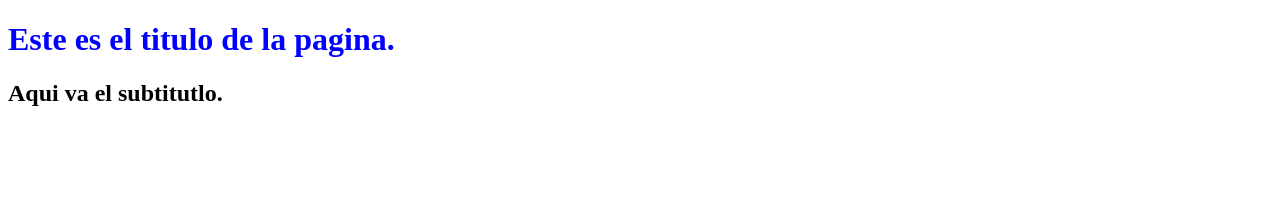
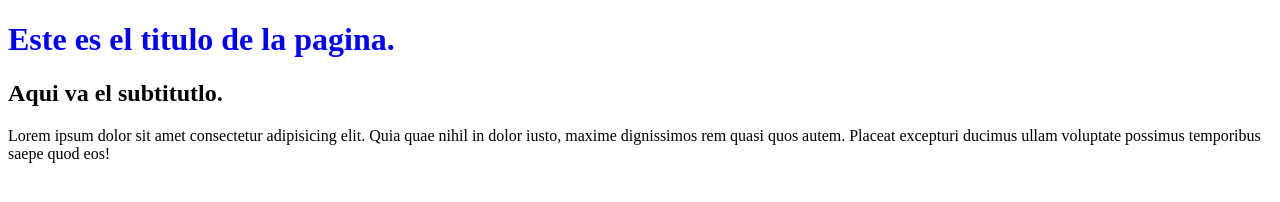
Before and after one commit to moisesBenites/proyecto-prueba, a plain HTML site: page index.html in a window 1280 px wide. Drawn offline with Linux system fonts and the light colour scheme.

Commit message:
modificacion de indes
blabla

```diff
--- a/index.html
+++ b/index.html
@@ -10,5 +10,6 @@
 <body>
     <h1>Este es el titulo de la pagina.</h1>
     <h2>Aqui va el subtitutlo.</h2>
+    <p>Lorem ipsum dolor sit amet consectetur adipisicing elit. Quia quae nihil in dolor iusto, maxime dignissimos rem quasi quos autem. Placeat excepturi ducimus ullam voluptate possimus temporibus saepe quod eos!</p>
 </body>
 </html>
```
